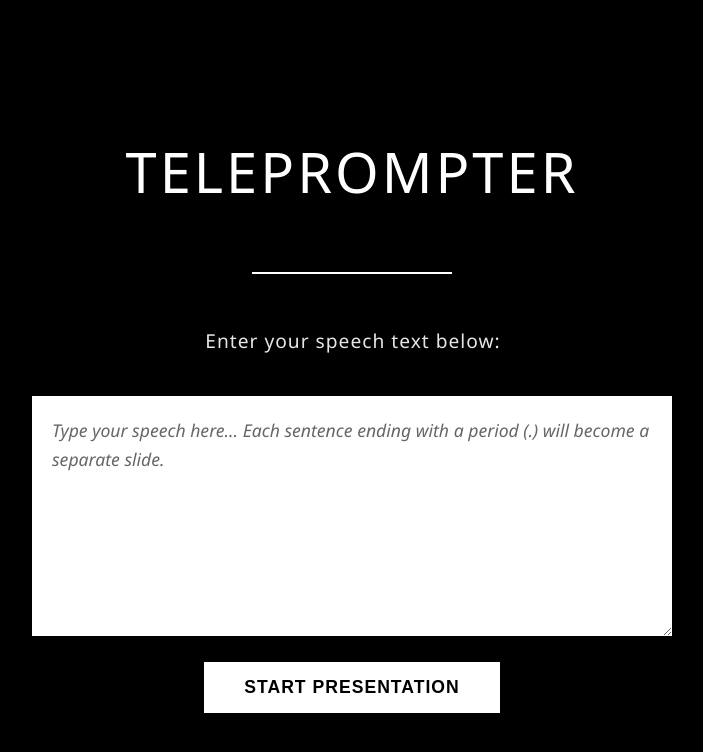
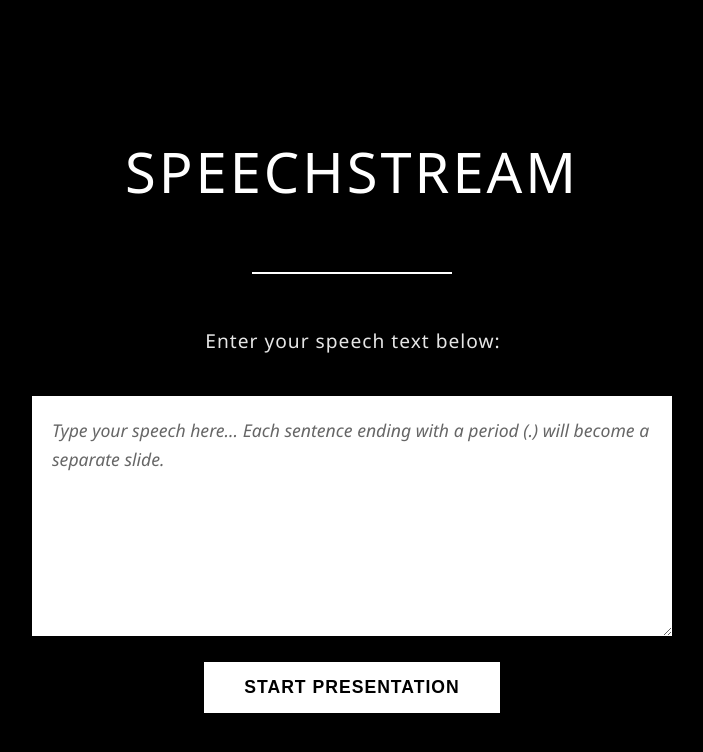
Before and after one commit to aminehabchi/SpeechStream, a plain HTML site: page index.html in a window 1280 px wide. Shown: the whole page, without its empty margins (288-991 px from the left). Drawn offline with Linux system fonts and the light colour scheme.

Commit message:
Update index.html

```diff
--- a/index.html
+++ b/index.html
@@ -265,7 +265,7 @@
 <body>
   <!-- Start Screen -->
   <div class="start-screen" id="startScreen">
-    <h1>Teleprompter</h1>
+    <h1>SpeechStream</h1>
     <div class="divider"></div>
     <div class="input-container">
       <p>Enter your speech text below:</p>
```
